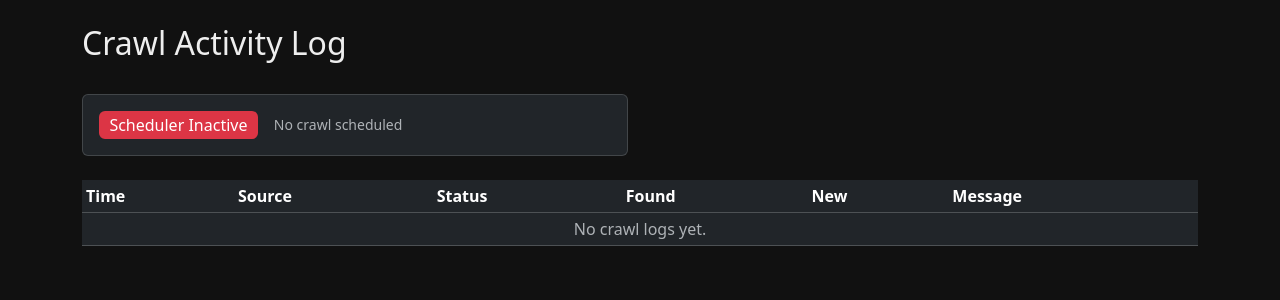
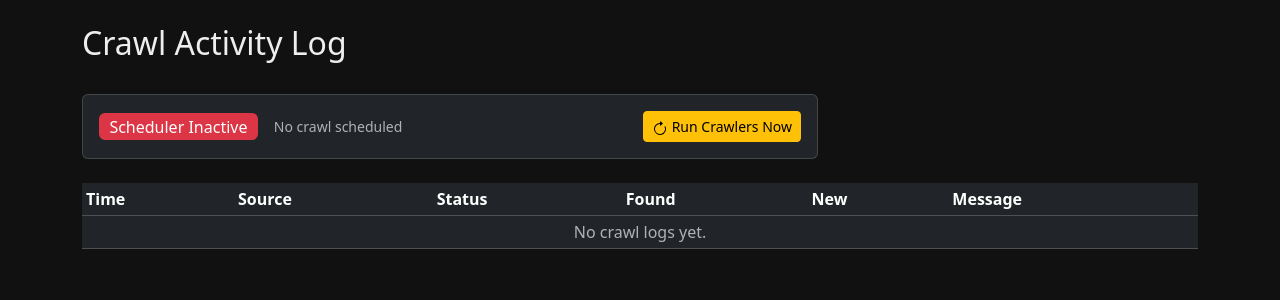
Before and after one commit to feelmydream80-sys/ERA, a Flask app: template app/templates/logs.html in a window 1280 px wide. Shown: the part 56-356 px from the top of the page. Run offline with Flask 3, Linux system fonts and the light colour scheme; the template is opened without the code that fills it, so the values that code supplies are empty; some libraries are stand-ins or nearby versions.

Commit message:
feat: scheduler starts after 10min, manual Run Crawlers button on /logs

```diff
--- a/app/scheduler.py
+++ b/app/scheduler.py
@@ -10,7 +10,7 @@ from app.crawlers.crossref import CrossrefCrawler
 from app.crawlers.kci import KCICrawler
 from app.crawlers.kci_openapi import KCIOpenAPICrawler
 import atexit
-from datetime import datetime, timezone
+from datetime import datetime, timezone, timedelta
 
 
 scheduler = BackgroundScheduler()
@@ -128,6 +128,7 @@ def init_scheduler(app):
         args=[app],
         id="crawl_papers",
         replace_existing=True,
+        next_run_time=datetime.now(timezone.utc) + timedelta(minutes=10),
     )
     scheduler.start()
     atexit.register(lambda: scheduler.shutdown())
--- a/app/templates/logs.html
+++ b/app/templates/logs.html
@@ -8,9 +8,9 @@
 </div>
 
 <div class="row mb-4">
-    <div class="col-md-6">
+    <div class="col-md-8">
         <div class="card">
-            <div class="card-body d-flex align-items-center gap-3">
+            <div class="card-body d-flex align-items-center gap-3 flex-wrap">
                 <div>
                     {% if scheduler_running %}
                     <span class="badge bg-success fs-6">Scheduler Active</span>
@@ -21,11 +21,16 @@
                 <div class="text-muted small">
                     {% if next_run %}
                     Next crawl: <strong>{{ next_run.strftime('%Y-%m-%d %H:%M:%S') }}</strong>
-
                     {% else %}
                     No crawl scheduled
                     {% endif %}
                 </div>
+                <form method="POST" action="{{ url_for('logs.run') }}" class="ms-auto">
+                    <button type="submit" class="btn btn-warning btn-sm">
+                        <svg width="16" height="16" fill="currentColor" viewBox="0 0 16 16"><path d="M8 3a5 5 0 1 0 4.546 2.914.5.5 0 0 1 .908-.417A6 6 0 1 1 8 2v1z"/><path d="M8 4.466V.534a.25.25 0 0 1 .41-.192l2.36 1.966c.12.1.12.284 0 .384L8.41 4.658A.25.25 0 0 1 8 4.466z"/></svg>
+                        Run Crawlers Now
+                    </button>
+                </form>
             </div>
         </div>
     </div>
```
Also changed, not shown: app/views/logs.py (+11 -2 lines).
